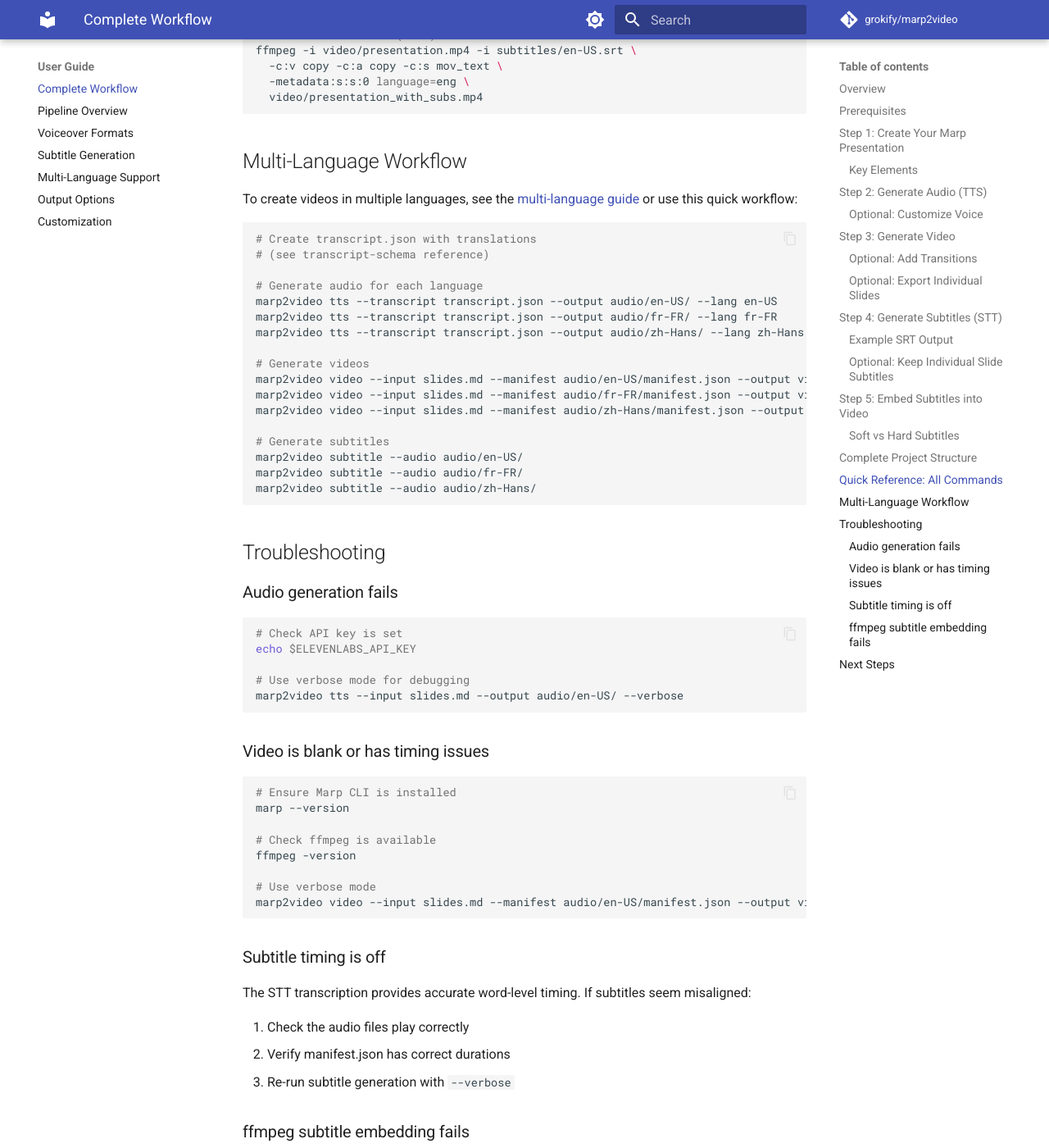
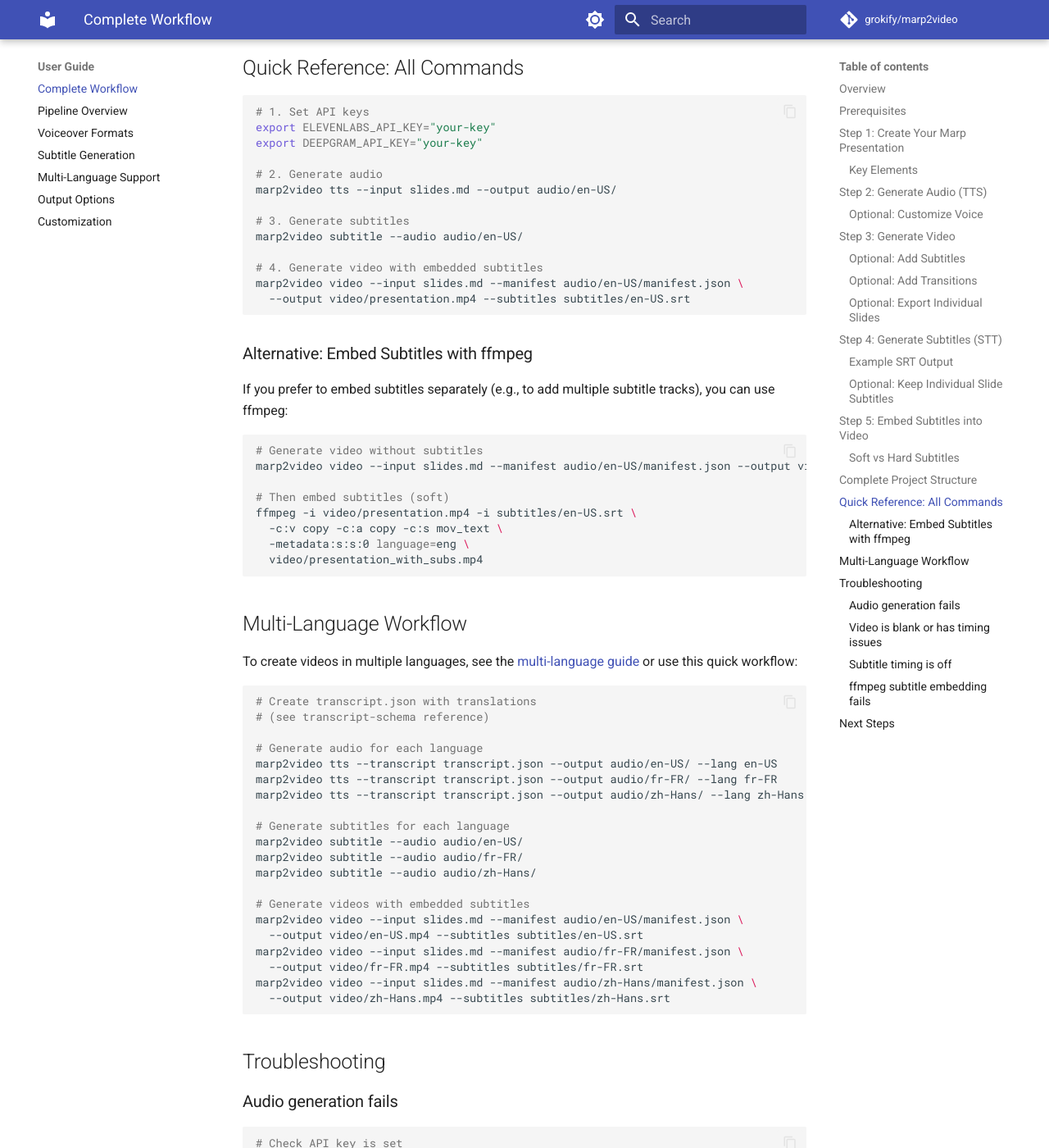
Before and after one commit to grokify/videoascode, an MkDocs documentation site: the page built from docs/guide/complete-workflow.md, in a window 1280 px wide and 1400 px high, scrolled down 5771 px. Shown: the whole window at 82% size. Built offline with MkDocs 1.6.1 and Material for MkDocs 9.7.7, drawn with Linux system fonts in a browser that asks for light colours; comment, search, counter and statistics services are not loaded; some of the changed text lies outside the part shown.

Commit message:
docs: document --subtitles flag in video command workflow
Add documentation for the built-in subtitle embedding feature in the
video command, which was missing from the complete workflow guide.
Updates include adding an "Optional: Add Subtitles" section in Step 3,
reorganizing the Quick Reference to show the integrated workflow, and
updating the Multi-Language Workflow to use the --subtitles flag.

Co-Authored-By: Claude Opus 4.5 <noreply@anthropic.com>

````diff
--- a/docs/guide/complete-workflow.md
+++ b/docs/guide/complete-workflow.md
@@ -147,6 +147,22 @@ This:
 2. Creates individual slide videos with synchronized audio
 3. Combines all slides into `video/presentation.mp4`
 
+### Optional: Add Subtitles
+
+You can embed subtitles directly during video generation:
+
+```bash
+# Embed subtitles (language auto-detected from filename)
+marp2video video --input slides.md --manifest audio/en-US/manifest.json \
+  --output video/presentation.mp4 --subtitles subtitles/en-US.srt
+
+# Explicitly specify subtitle language
+marp2video video --input slides.md --manifest audio/en-US/manifest.json \
+  --output video/presentation.mp4 --subtitles subtitles/en-US.srt --subtitles-lang en-US
+```
+
+Both SRT and VTT formats are supported. The language code is auto-detected from the filename (e.g., `en-US.srt` → `en-US`) if not specified.
+
 ### Optional: Add Transitions
 
 ```bash
@@ -261,13 +277,23 @@ export DEEPGRAM_API_KEY="your-key"
 # 2. Generate audio
 marp2video tts --input slides.md --output audio/en-US/
 
-# 3. Generate video
+# 3. Generate subtitles
+marp2video subtitle --audio audio/en-US/
+
+# 4. Generate video with embedded subtitles
+marp2video video --input slides.md --manifest audio/en-US/manifest.json \
+  --output video/presentation.mp4 --subtitles subtitles/en-US.srt
+```
+
+### Alternative: Embed Subtitles with ffmpeg
+
+If you prefer to embed subtitles separately (e.g., to add multiple subtitle tracks), you can use ffmpeg:
+
+```bash
+# Generate video without subtitles
 marp2video video --input slides.md --manifest audio/en-US/manifest.json --output video/presentation.mp4
 
-# 4. Generate subtitles
-marp2video subtitle --audio audio/en-US/
-
-# 5. Embed subtitles (soft)
+# Then embed subtitles (soft)
 ffmpeg -i video/presentation.mp4 -i subtitles/en-US.srt \
   -c:v copy -c:a copy -c:s mov_text \
   -metadata:s:s:0 language=eng \
@@ -287,15 +313,18 @@ marp2video tts --transcript transcript.json --output audio/en-US/ --lang en-US
 marp2video tts --transcript transcript.json --output audio/fr-FR/ --lang fr-FR
 marp2video tts --transcript transcript.json --output audio/zh-Hans/ --lang zh-Hans
 
-# Generate videos
-marp2video video --input slides.md --manifest audio/en-US/manifest.json --output video/en-US.mp4
-marp2video video --input slides.md --manifest audio/fr-FR/manifest.json --output video/fr-FR.mp4
-marp2video video --input slides.md --manifest audio/zh-Hans/manifest.json --output video/zh-Hans.mp4
-
-# Generate subtitles
+# Generate subtitles for each language
 marp2video subtitle --audio audio/en-US/
 marp2video subtitle --audio audio/fr-FR/
 marp2video subtitle --audio audio/zh-Hans/
+
+# Generate videos with embedded subtitles
+marp2video video --input slides.md --manifest audio/en-US/manifest.json \
+  --output video/en-US.mp4 --subtitles subtitles/en-US.srt
+marp2video video --input slides.md --manifest audio/fr-FR/manifest.json \
+  --output video/fr-FR.mp4 --subtitles subtitles/fr-FR.srt
+marp2video video --input slides.md --manifest audio/zh-Hans/manifest.json \
+  --output video/zh-Hans.mp4 --subtitles subtitles/zh-Hans.srt
 ```
 
 ## Troubleshooting
````
